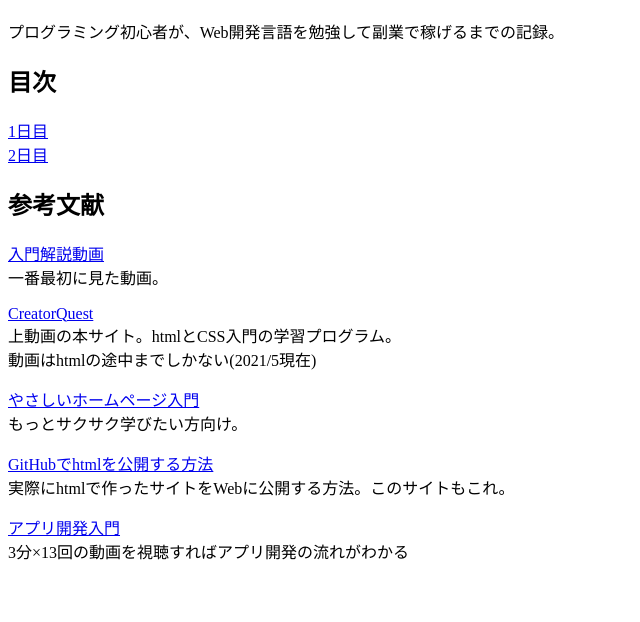
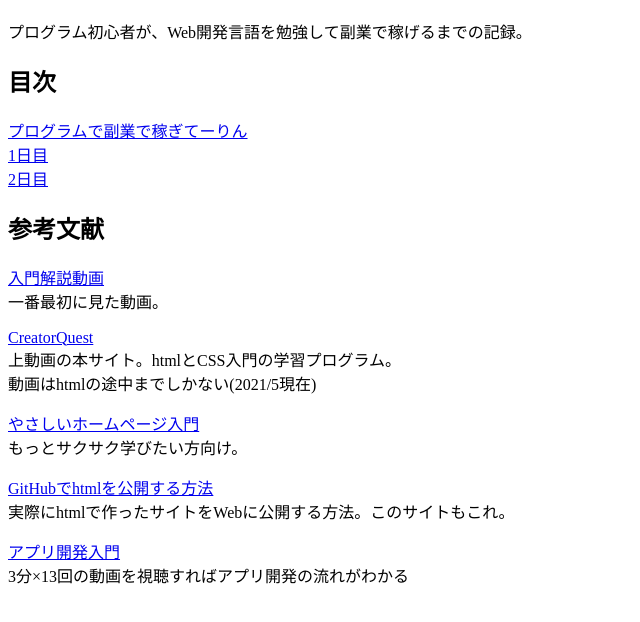
Before and after one commit to Teeeeerin/github.io, a plain HTML site: page index.html in a window 1280 px wide. Shown: the part 70-692 px from the top of the page, without its empty margins (0-640 px from the left). Drawn offline with Linux system fonts and the light colour scheme.

Commit message:
Update index.html

```diff
--- a/index.html
+++ b/index.html
@@ -8,13 +8,14 @@
 <body >
   <h1>プログラミングで副業で稼ぎてーりん</h1>
   <p>
-  プログラミング初心者が、Web開発言語を勉強して副業で稼げるまでの記録。
+  プログラム初心者が、Web開発言語を勉強して副業で稼げるまでの記録。
   </p>
 
 <h2>目次</h2>
   <p>
-  <a href="./day1.html">1日目</a><br>
-  <a href="./day2.html">2日目</a><br>
+    <a href="https://note.com/te_rin/n/n07d1f43db111">プログラムで副業で稼ぎてーりん</a><br>
+    <a href="./day1.html">1日目</a><br>
+    <a href="./day2.html">2日目</a><br>
   </p>
 
   <h2>参考文献</h2>
```
